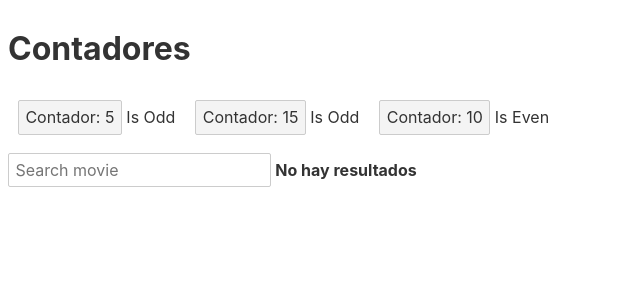
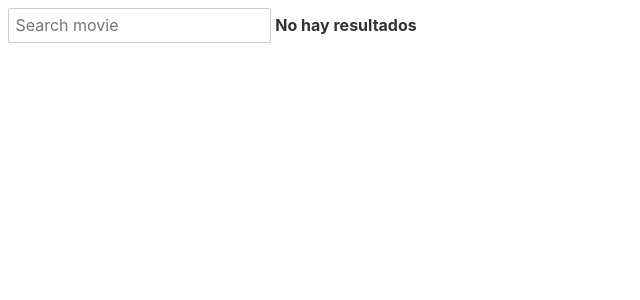
Before and after one commit to franciscomarin98/Svelte-Intro-Two, a Svelte app: page / in a window 1280 px wide. Shown: the top 300 px of the page, without its empty margins (0-640 px from the left). Built offline with nearby package versions, Linux system fonts and the light colour scheme.

Commit message:
Preparando la app

```diff
--- a/src/App.svelte
+++ b/src/App.svelte
@@ -7,19 +7,19 @@
 </script>
 
 <div class="App">
-	<h1>Contadores</h1>
+	<!-- <h1>Contadores</h1>
 	<div class="contadores">
 		<Counter initialState={5} {...commonProps} />
 		<Counter initialState={15} {...commonProps} />
 		<Counter initialState={30} {...commonProps} />
-	</div>
+	</div> -->
 	<div class="inputs">
 		<Input />
 	</div>
 </div>
 
 <style>
-	.contadores {
+	/* .contadores {
 		display: flex;
-	}
+	} */
 </style>
```
